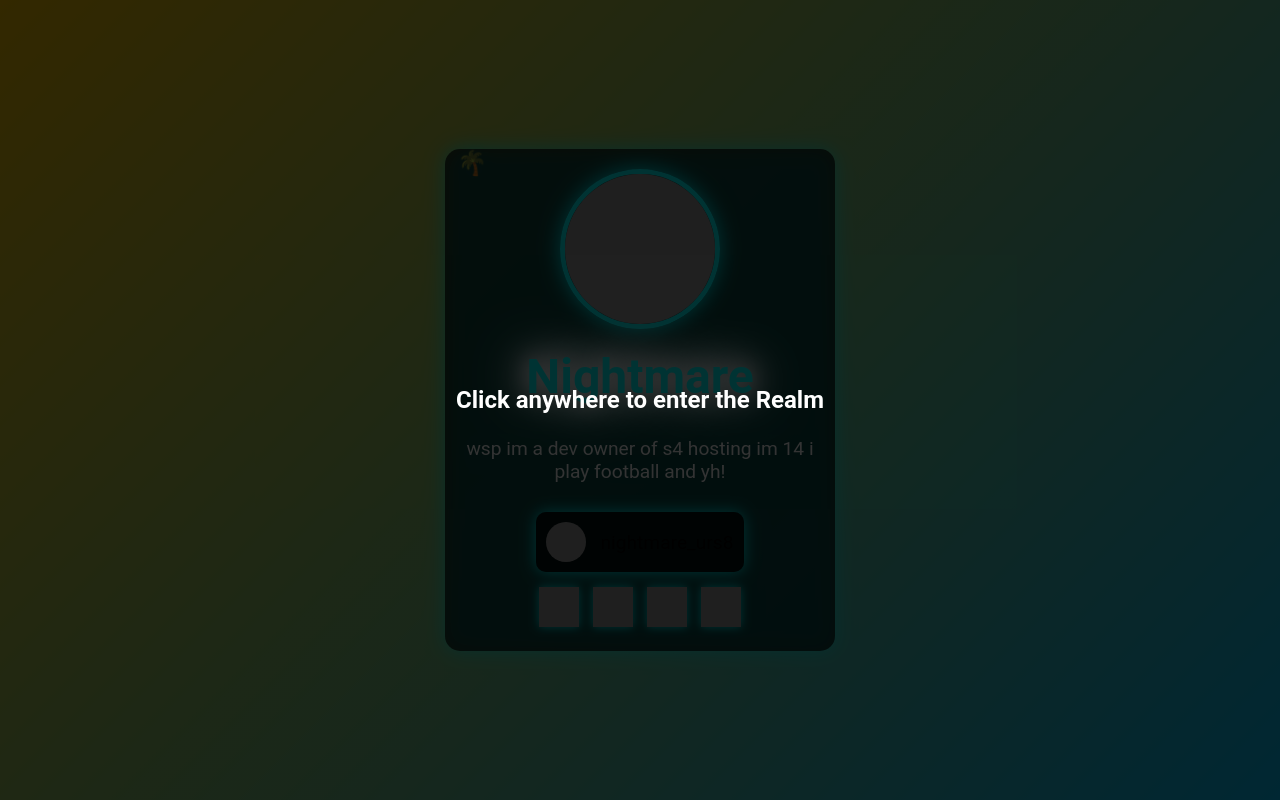
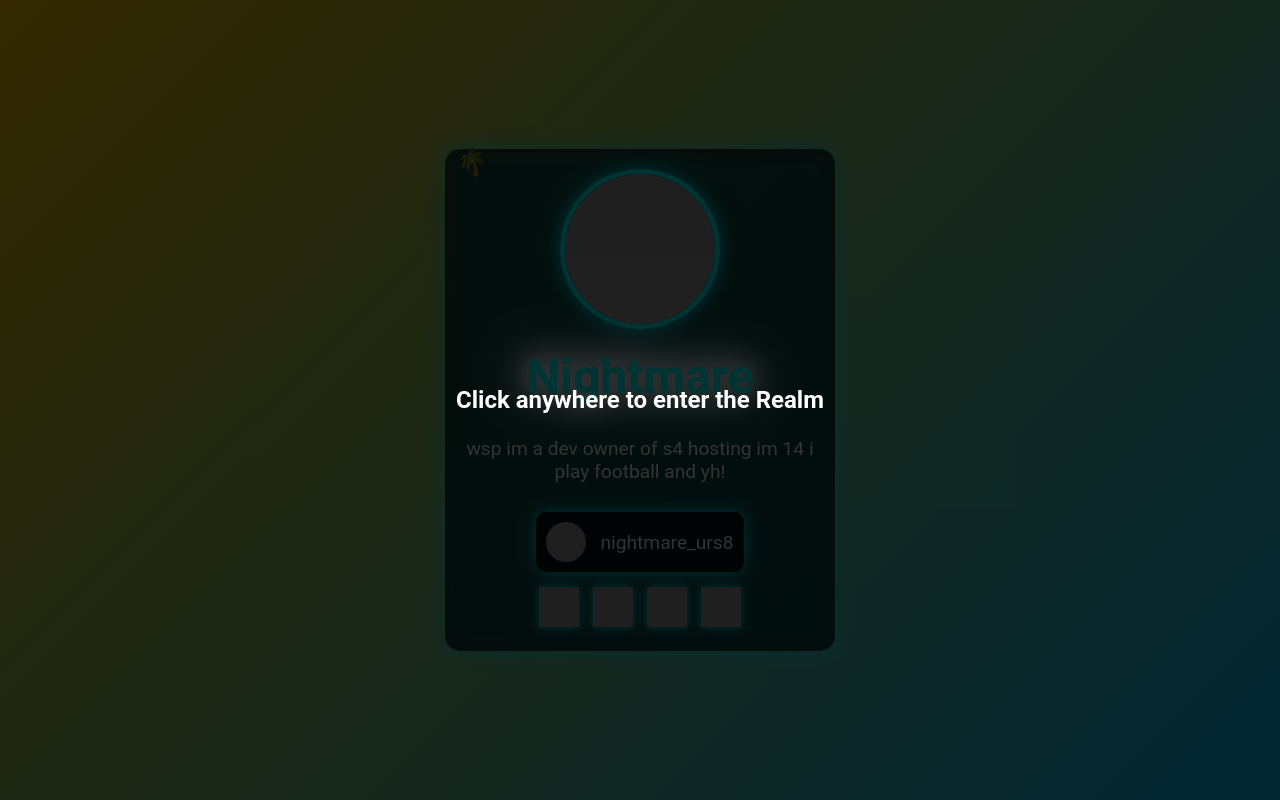
Before and after one commit to Imadev58/nightmare.pfp.github.io, a plain HTML site: page index.html in a window 1280 px wide. Shown: the top 800 px of the page. Drawn offline with Linux system fonts and the light colour scheme; grey boxes are pictures that could not be loaded.

Commit message:
Update index.html

```diff
--- a/index.html
+++ b/index.html
@@ -66,7 +66,7 @@
             vertical-align: middle;
             margin-left: 10px;
             font-size: 1.2em;
-            color: #000000; /* Changed to black */
+            color: #ff000; /* Changed to black */
         }
         .icons {
             margin-top: 15px;
```
